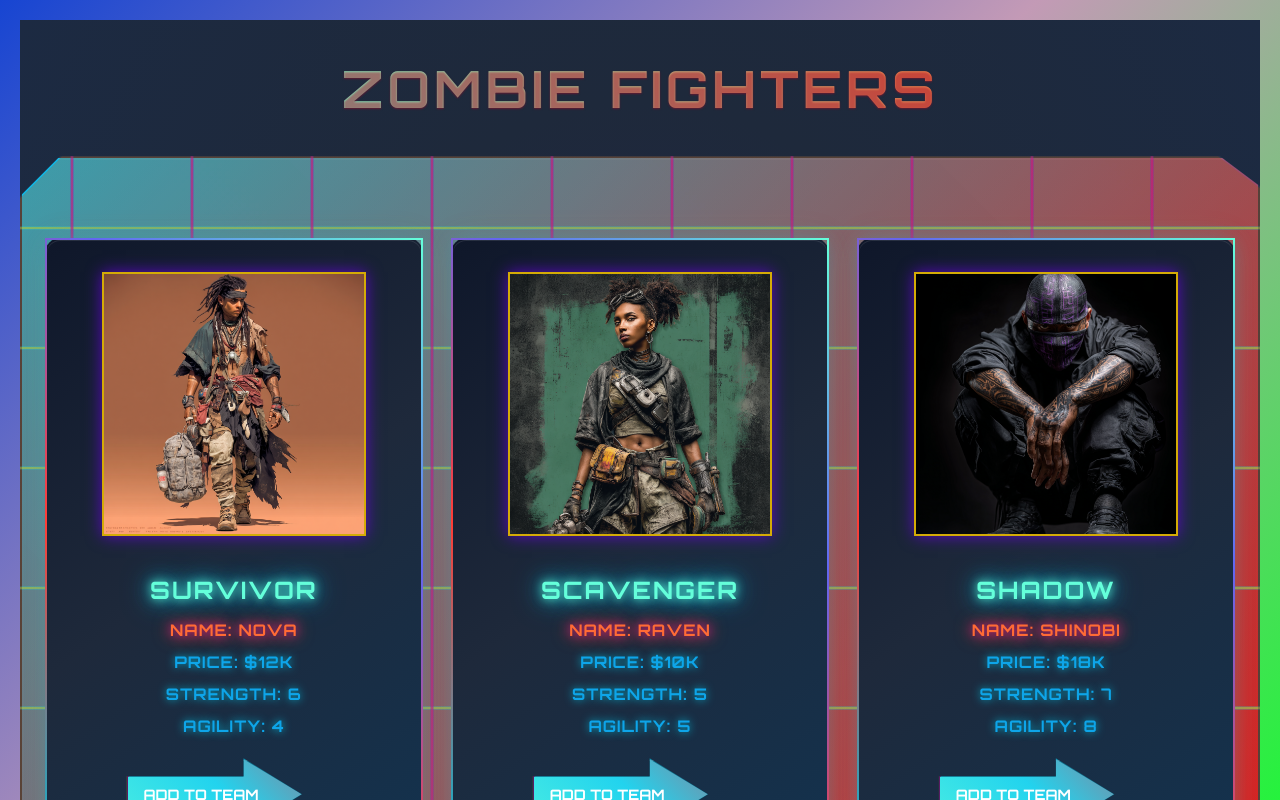
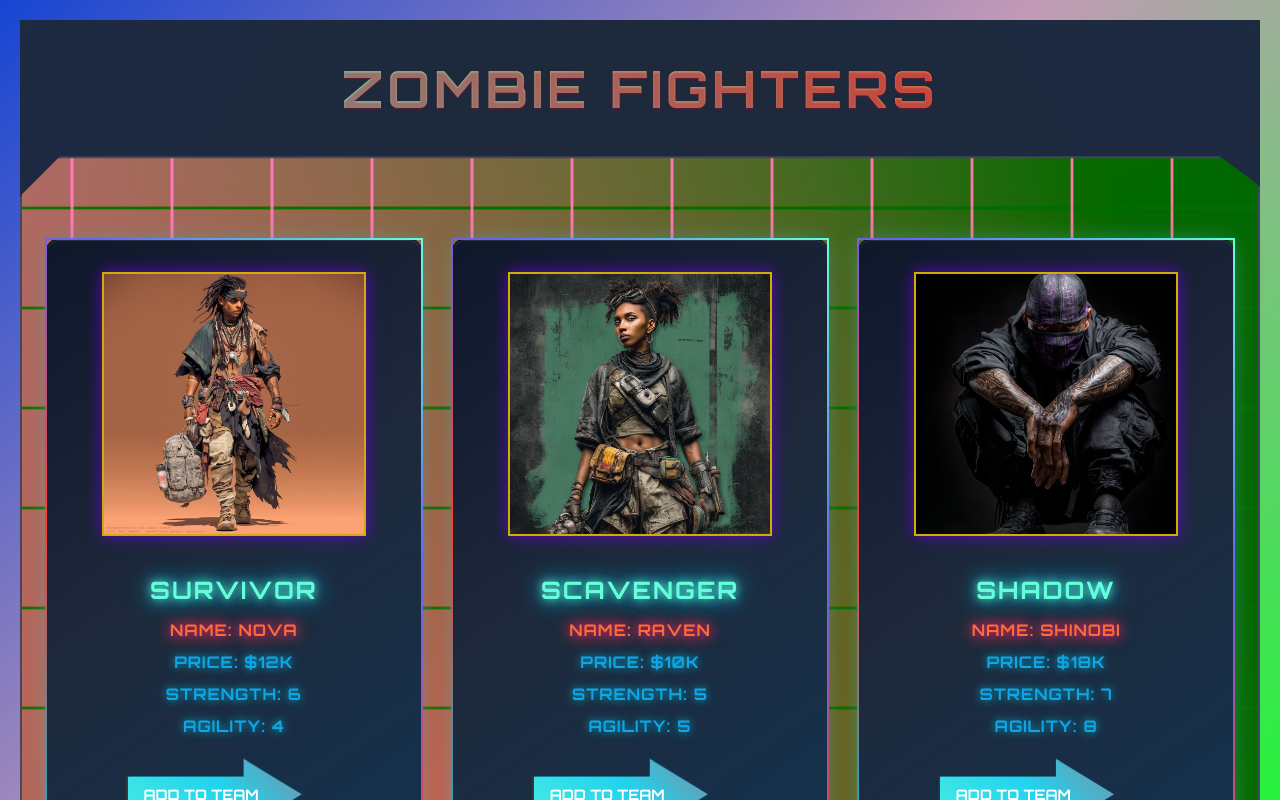
Before and after one commit to Cordero080/react-state-management-lab, a React (Vite) app: page / in a window 1280 px wide. Shown: the top 800 px of the page. Built offline with nearby package versions, Linux system fonts and the light colour scheme; a web font is replaced by a local one.

Commit message:
electric grid with radial gradient keyfram animation

```diff
--- a/src/App.css
+++ b/src/App.css
@@ -33,57 +33,25 @@ ul {
   margin: 40px auto;
   max-width: 3000px;
   overflow: visible;
+  /* Remove custom properties - using background-position instead */
   /* ========================================
      ELECTRIC GRID BACKGROUND SYSTEM
      ======================================== */
   /* Responsive electric grid with moving spectral gradients */
 
-  background-image:
-    /* Vertical grid lines with moving spectral gradients */
-    repeating-linear-gradient(90deg,
-      transparent 0px,
-      transparent 48px,
-      rgba(0, 255, 255, 0.4) 49px,
-      rgba(255, 0, 128, 0.6) 50px,
-      rgba(0, 255, 255, 0.4) 51px,
-      transparent 52px,
-      transparent 100px
-    ),
-    /* Horizontal grid lines with moving spectral gradients */
-    repeating-linear-gradient(0deg,
-      transparent 0px,
-      transparent 48px,
-      rgba(128, 0, 255, 0.4) 49px,
-      rgba(255, 255, 0, 0.6) 50px,
-      rgba(128, 0, 255, 0.4) 51px,
-      transparent 52px,
-      transparent 100px
-    ),
-    /* Base cyberpunk background */
-    linear-gradient(135deg, rgba(5, 194, 242, 0.982), rgba(251, 8, 36, 0.944), rgba(133, 17, 235, 0.938));
+  /* Background moved to ::before pseudo-element */
 
   /* ========================================
      ELECTRIC GRID SIZING AND POSITIONING
      ======================================== */
-  background-size:
-    100px 100%,                       /* Vertical grid spacing */
-    100% 100px,                       /* Horizontal grid spacing */
-    100% 100%;                        /* Background gradient size */
-
-  background-position:
-    0 0,                              /* Vertical grid start */
-    0 0,                              /* Horizontal grid start */
-    center center;                    /* Background gradient center */
-
-  background-repeat: repeat, repeat, no-repeat;
+  /* Background properties moved to ::before pseudo-element */
 
   /* ========================================
      ELECTRIC GRID ANIMATIONS
      ======================================== */
-  /* Animated spectral gradients flowing through the grid */
-  animation: electricGridFlow 8s linear infinite;
+  /* Remove animation from main container to protect card images */
   border-radius: 0;
-  border: 2px solid rgba(75, 85, 99, 0.4);
+  border: 2px solid rgba(13, 102, 227, 0.4);
   box-shadow:
     0 0 30px rgba(16, 107, 235, 0.2),
     0 0 50px rgba(107, 114, 128, 0.1),
@@ -109,7 +77,67 @@ ul::before {
   left: 0;
   right: 0;
   bottom: 0;
-  background: linear-gradient(45deg, rgba(29, 186, 8, 0.921), rgba(139, 92, 246, 0.03), rgba(156, 163, 175, 0.02));
+  z-index: -1;
+  /* Move all background properties here */
+  background-image:
+    /* Fixed vertical grid lines */
+    repeating-linear-gradient(90deg,
+      transparent 0px,
+      transparent 48px,
+      rgba(0, 255, 255, 0.5) 49px,
+      rgba(0, 255, 255, 0.8) 50px,
+      rgba(0, 255, 255, 0.5) 51px,
+      transparent 52px,
+      transparent 100px
+    ),
+    /* Fixed horizontal grid lines */
+    repeating-linear-gradient(0deg,
+      transparent 0px,
+      transparent 48px,
+      rgba(255, 0, 128, 0.5) 49px,
+      rgba(255, 0, 128, 0.8) 50px,
+      rgba(255, 0, 128, 0.5) 51px,
+      transparent 52px,
+      transparent 100px
+    ),
+    /* Multiple radial gradients for smooth color shifts */
+    radial-gradient(circle at 20% 20%,
+      rgba(5, 194, 242, 0.6) 0%,
+      rgba(251, 8, 36, 0.4) 30%,
+      transparent 60%),
+    radial-gradient(circle at 80% 30%,
+      rgba(251, 8, 36, 0.6) 0%,
+      rgba(133, 17, 235, 0.4) 30%,
+      transparent 60%),
+    radial-gradient(circle at 70% 80%,
+      rgba(133, 17, 235, 0.6) 0%,
+      rgba(5, 194, 242, 0.4) 30%,
+      transparent 60%),
+    radial-gradient(circle at 30% 70%,
+      rgba(5, 194, 242, 0.6) 0%,
+      rgba(251, 8, 36, 0.4) 30%,
+      transparent 60%),
+    /* Base cyberpunk background - restore original colors */
+    linear-gradient(135deg, rgba(5, 194, 242, 0.982), rgba(251, 8, 36, 0.944), rgba(133, 17, 235, 0.938));
+  background-size:
+    100px 100%,
+    100% 100px,
+    150% 150%,
+    150% 150%,
+    150% 150%,
+    150% 150%,
+    100% 100%;
+  background-position:
+    0 0,
+    0 0,
+    0 0,
+    0 0,
+    0 0,
+    0 0,
+    center center;
+  background-repeat: repeat, repeat, no-repeat, no-repeat, no-repeat, no-repeat, no-repeat;
+  /* Apply color shifting only to background */
+  animation: colorShift 15s infinite ease-in-out;
   clip-path: polygon(
     35px 0,
     calc(100% - 35px) 0,
@@ -160,116 +188,21 @@ ul::after {
 /* ========================================
    ELECTRIC GRID ANIMATION
    ======================================== */
-@keyframes electricGridFlow {
+@keyframes colorShift {
   0% {
-    background-image:
-      repeating-linear-gradient(90deg,
-        transparent 0px,
-        transparent 48px,
-        rgba(255, 0, 128, 0.6) 49px,
-        rgba(0, 255, 255, 0.8) 50px,
-        rgba(255, 0, 128, 0.6) 51px,
-        transparent 52px,
-        transparent 100px
-      ),
-      repeating-linear-gradient(0deg,
-        transparent 0px,
-        transparent 48px,
-        rgba(255, 255, 0, 0.6) 49px,
-        rgba(128, 0, 255, 0.8) 50px,
-        rgba(255, 255, 0, 0.6) 51px,
-        transparent 52px,
-        transparent 100px
-      ),
-      linear-gradient(135deg, rgba(5, 194, 242, 0.982), rgba(251, 8, 36, 0.944), rgba(133, 17, 235, 0.938));
+    filter: hue-rotate(0deg) brightness(1);
   }
   25% {
-    background-image:
-      repeating-linear-gradient(90deg,
-        transparent 0px,
-        transparent 48px,
-        rgba(0, 255, 255, 0.6) 49px,
-        rgba(255, 255, 0, 0.8) 50px,
-        rgba(0, 255, 255, 0.6) 51px,
-        transparent 52px,
-        transparent 100px
-      ),
-      repeating-linear-gradient(0deg,
-        transparent 0px,
-        transparent 48px,
-        rgba(128, 0, 255, 0.6) 49px,
-        rgba(255, 0, 128, 0.8) 50px,
-        rgba(128, 0, 255, 0.6) 51px,
-        transparent 52px,
-        transparent 100px
-      ),
-      linear-gradient(135deg, rgba(5, 194, 242, 0.982), rgba(251, 8, 36, 0.944), rgba(133, 17, 235, 0.938));
+    filter: hue-rotate(90deg) brightness(1.1);
   }
   50% {
-    background-image:
-      repeating-linear-gradient(90deg,
-        transparent 0px,
-        transparent 48px,
-        rgba(255, 255, 0, 0.6) 49px,
-        rgba(128, 0, 255, 0.8) 50px,
-        rgba(255, 255, 0, 0.6) 51px,
-        transparent 52px,
-        transparent 100px
-      ),
-      repeating-linear-gradient(0deg,
-        transparent 0px,
-        transparent 48px,
-        rgba(255, 0, 128, 0.6) 49px,
-        rgba(0, 255, 255, 0.8) 50px,
-        rgba(255, 0, 128, 0.6) 51px,
-        transparent 52px,
-        transparent 100px
-      ),
-      linear-gradient(135deg, rgba(5, 194, 242, 0.982), rgba(251, 8, 36, 0.944), rgba(133, 17, 235, 0.938));
+    filter: hue-rotate(180deg) brightness(0.9);
   }
   75% {
-    background-image:
-      repeating-linear-gradient(90deg,
-        transparent 0px,
-        transparent 48px,
-        rgba(128, 0, 255, 0.6) 49px,
-        rgba(255, 0, 128, 0.8) 50px,
-        rgba(128, 0, 255, 0.6) 51px,
-        transparent 52px,
-        transparent 100px
-      ),
-      repeating-linear-gradient(0deg,
-        transparent 0px,
-        transparent 48px,
-        rgba(0, 255, 255, 0.6) 49px,
-        rgba(255, 255, 0, 0.8) 50px,
-        rgba(0, 255, 255, 0.6) 51px,
-        transparent 52px,
-        transparent 100px
-      ),
-      linear-gradient(135deg, rgba(5, 194, 242, 0.982), rgba(251, 8, 36, 0.944), rgba(133, 17, 235, 0.938));
+    filter: hue-rotate(270deg) brightness(1.05);
   }
   100% {
-    background-image:
-      repeating-linear-gradient(90deg,
-        transparent 0px,
-        transparent 48px,
-        rgba(255, 0, 128, 0.6) 49px,
-        rgba(0, 255, 255, 0.8) 50px,
-        rgba(255, 0, 128, 0.6) 51px,
-        transparent 52px,
-        transparent 100px
-      ),
-      repeating-linear-gradient(0deg,
-        transparent 0px,
-        transparent 48px,
-        rgba(255, 255, 0, 0.6) 49px,
-        rgba(128, 0, 255, 0.8) 50px,
-        rgba(255, 255, 0, 0.6) 51px,
-        transparent 52px,
-        transparent 100px
-      ),
-      linear-gradient(135deg, rgba(5, 194, 242, 0.982), rgba(251, 8, 36, 0.944), rgba(133, 17, 235, 0.938));
+    filter: hue-rotate(360deg) brightness(1);
   }
 }
 
```
